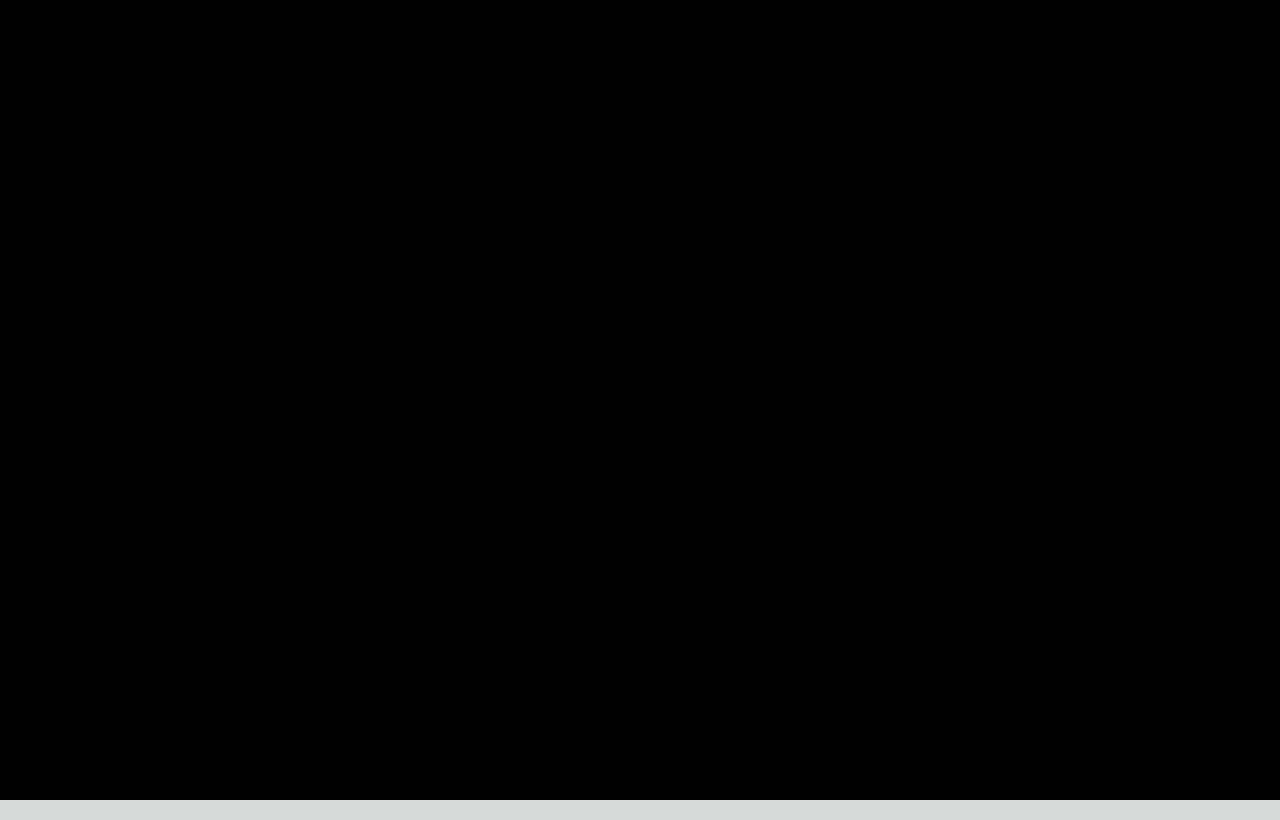
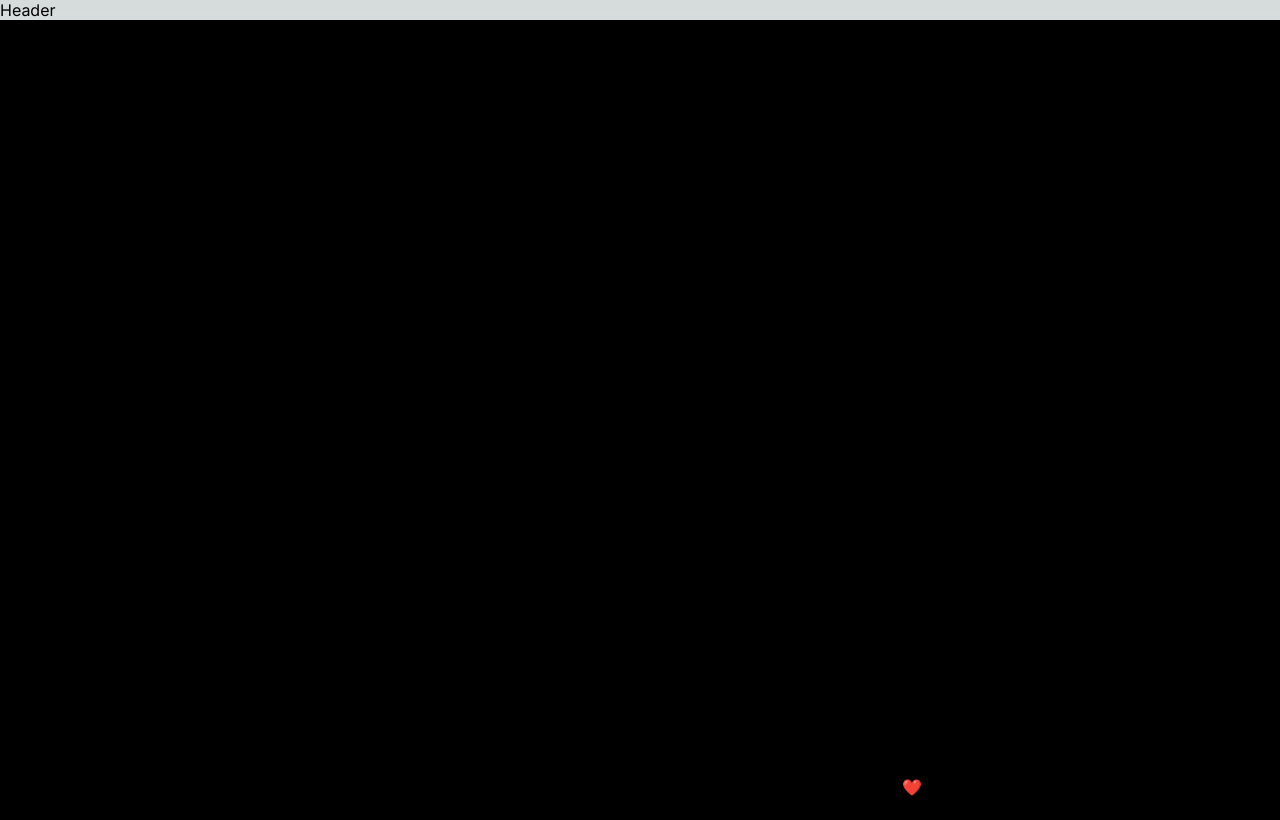
Before and after one commit to HUMBLEF0OL/portfolio, a Next.js app: page / in a window 1280 px wide. Built offline with nearby package versions, Linux system fonts and the light colour scheme.

Commit message:
layout setup

```diff
--- a/src/app/layout.tsx
+++ b/src/app/layout.tsx
@@ -1,6 +1,9 @@
 import type { Metadata } from "next";
 import { Inter } from "next/font/google";
 import "./globals.css";
+import { Box } from "@mui/material";
+import Header from "@/components/Common/Header";
+import Footer from "@/components/Common/Footer";
 
 const inter = Inter({ subsets: ["latin"] });
 
@@ -16,7 +19,24 @@ export default function RootLayout({
 }>) {
   return (
     <html lang="en">
-      <body className={inter.className}>{children}</body>
+      <body className={inter.className}>
+        <Box sx={{
+          height: '100%',
+          width: '100%'
+        }}>
+          <Header />
+          {children}
+          <Box sx={{
+            position: 'fixed',
+            bottom: 0,
+            left: 0,
+            width: '100%'
+          }}>
+            <Footer />
+
+          </Box>
+        </Box>
+      </body>
     </html>
   );
 }
--- /dev/null
+++ b/src/components/Common/Footer.tsx
@@ -0,0 +1,18 @@
+import { Box, Typography } from '@mui/material'
+import React from 'react'
+
+const Footer = () => {
+    return (
+        <Box sx={{
+            bottom: 0,
+            left: 0
+        }}>
+            <Typography sx={{ textAlign: 'center' }}>
+
+                © HUMBLEFOOL 2024 | All Rights Reserved | Designed and Developed with ❤️
+            </Typography>
+        </Box >
+    )
+}
+
+export default Footer
--- /dev/null
+++ b/src/components/Common/Header.tsx
@@ -0,0 +1,9 @@
+import React from 'react'
+
+const Header = () => {
+    return (
+        <div>Header</div>
+    )
+}
+
+export default Header
```
